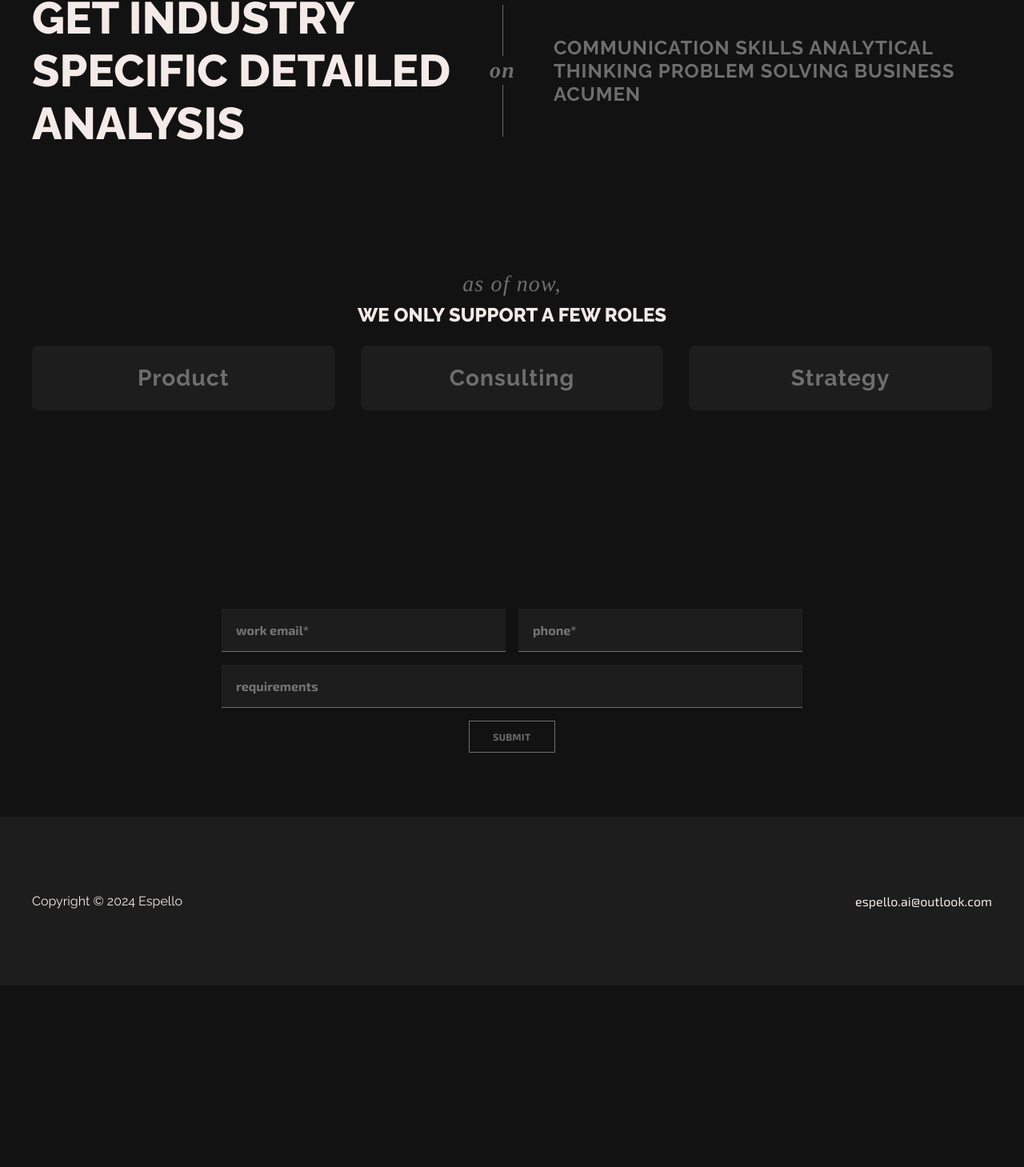
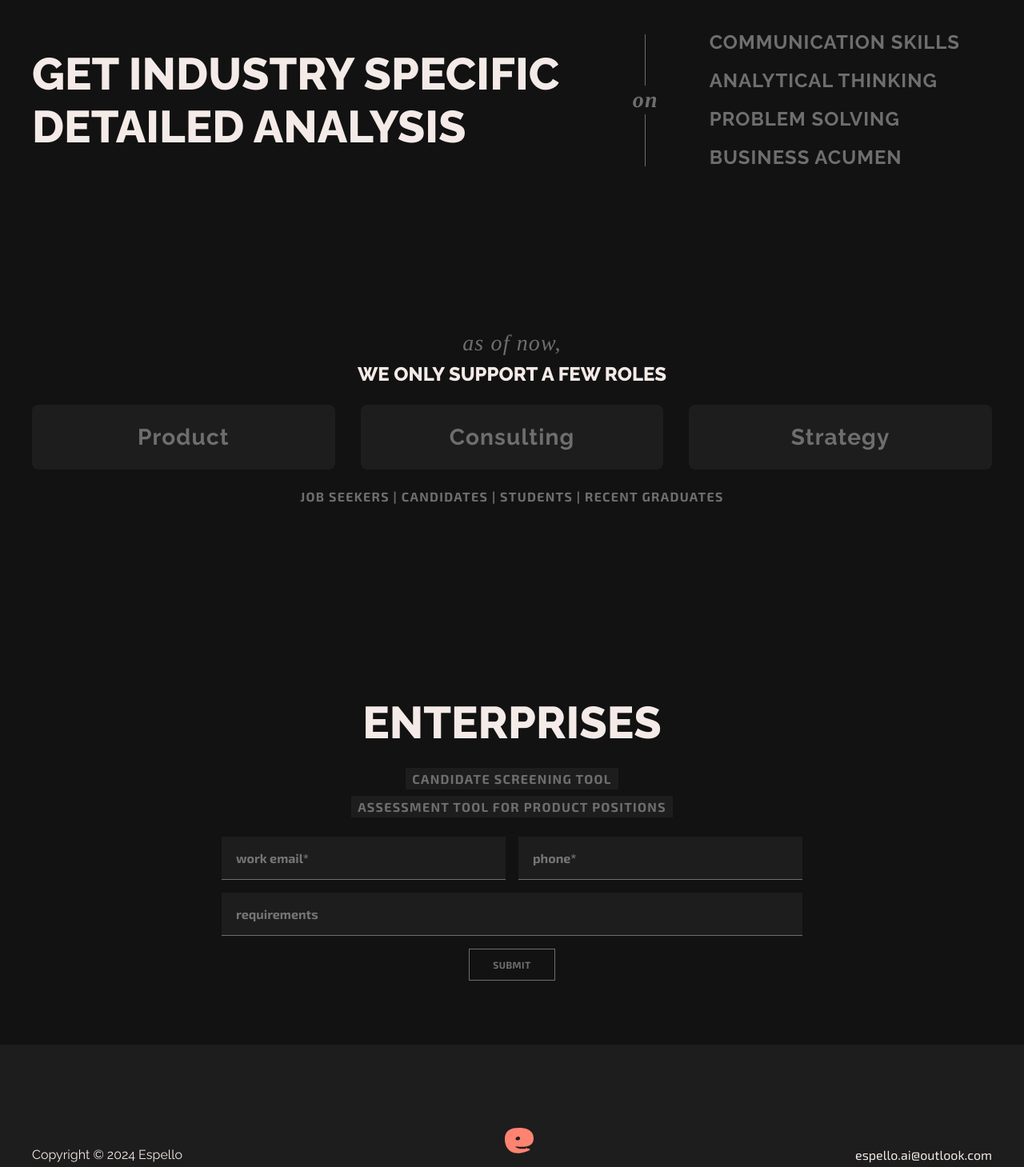
Before and after one commit to Kanespello/espello-frontend, a React (Create React App) app in the folder espello-web/: page / in a window 1280 px wide. Shown: the part 2343-3802 px from the top of the page at 80% size. Before the commit the page ends 3575 px from the top, so only its background shows below. Built offline with nearby package versions, Linux system fonts and the light colour scheme; the HTML template or start-up script is replaced by a standard one.

Commit message:
cosmatic changes on home page

```diff
--- a/espello-web/src/App.tsx
+++ b/espello-web/src/App.tsx
@@ -20,7 +20,7 @@
 import NotFound from "./components/NotFound";
 import Home from './components/Home';
 import UserWaitlist from './components/UserWaitlist';
-import Login from './components/Login';
+import Account from './components/Login';
 
 function App() {
 
@@ -30,7 +30,7 @@
                 <Route path="/" element={<Home/>}/>
                 <Route path="/userInteract" element={<UserInteract/>}/>
                 <Route path="/userWaitlist" element={<UserWaitlist/>}/>
-                <Route path="/login" element={<Login/>}/>
+                <Route path="/login" element={<Account/>}/>
                 <Route path="/*" element={<NotFound/>}/>
             </Routes>
         </BrowserRouter>
--- a/espello-web/src/components/Footer/index.css
+++ b/espello-web/src/components/Footer/index.css
@@ -1,11 +1,10 @@
 .footer {
     display: flex;
-    width: 1200px;
-    padding: 96px 40px;
+    width: 1280px;
+    padding: 80px 0;
     justify-content: space-between;
     align-items: center;
     background: var(--Dark-Grey, #1D1D1D);
-    margin: 40px 0 0;
 }
 
 .footer-left,
@@ -13,8 +12,10 @@
     color: var(--Background---Light, #F4EAE7);
     text-align: center;
     font-size: 16px;
+    font-style: normal;
     font-weight: 400;
     line-height: normal;
+    padding: 0 40px;
 }
 
 .footer-left {
@@ -25,6 +26,33 @@
     font-family: "Exo 2";
 }
 
+.footer-center {
+    display: flex;
+    padding: 24px 40px;
+    flex-direction: column;
+    justify-content: flex-end;
+    align-items: center;
+    gap: 16px;
+    align-self: stretch;
+}
+
+.footer-center-icon {
+    width: 36px;
+    height: 31.685px;
+}
+
+.footer-center-content {
+    color: var(--Highlight, #FF8371);
+    text-align: center;
+    font-family: Raleway;
+    font-size: 16px;
+    font-style: normal;
+    font-weight: 800;
+    line-height: normal;
+    letter-spacing: 1.28px;
+    text-transform: uppercase;
+}
+
 .footer-right:hover {
     color: var(--Highlight, #FF8371);
     cursor: pointer;
--- a/espello-web/src/components/Footer/index.tsx
+++ b/espello-web/src/components/Footer/index.tsx
@@ -1,6 +1,6 @@
 import './index.css'
 
-const Footer = () =>{
+const Footer = () => {
 
     const mail = 'espello.ai@outlook.com'
 
@@ -10,15 +10,24 @@
         const body = 'Your Body';
         const mailtoLink = `mailto:${recipient}?subject=${encodeURIComponent(subject)}&body=${encodeURIComponent(body)}`;
         window.open(mailtoLink);
-      }
+    }
 
     return (
         <div className="footer">
             <div className='footer-left'>
-            Copyright © 2024 Espello
+                Copyright © 2024 Espello
+            </div>
+            <div className='footer-center'>
+                <div className='footer-center-icon'>
+                    <svg xmlns="http://www.w3.org/2000/svg" width="36" height="32" viewBox="0 0 36 32" fill="none">
+                        <path fill-rule="evenodd" clip-rule="evenodd" d="M15.1693 23.4661C20.3155 23.9569 34.5309 25.3128 35.8448 15.1716C37.452 2.76584 26.29 0.00341797 17.3114 0.00341797C8.33279 0.00341797 -0.61944 2.96675 0.0336947 15.1716C0.396983 21.9603 3.59122 31.1993 15.4163 31.6754C21.7118 31.9288 31.372 28.4351 31.372 27.3899C31.372 25.7146 29.783 25.8373 26.8677 26.0624C24.928 26.2121 22.4011 26.4072 19.3644 26.1481C16.1838 25.8768 13.3231 24.0306 13.3231 23.4043C13.3231 23.29 14.0201 23.3565 15.1693 23.4661ZM16.7574 15.5737C18.314 15.2521 19.3712 14.0005 19.1187 12.778C18.8662 11.5556 17.3995 10.8252 15.8429 11.1468C14.2863 11.4684 13.2291 12.72 13.4816 13.9425C13.7341 15.1649 15.2008 15.8952 16.7574 15.5737Z" fill="#FF8371" />
+                        <path d="M26.8048 25.2142C27.0083 24.8574 27.5238 24.8608 27.7227 25.2202L28.6981 26.9835C28.8929 27.3356 28.6365 27.7673 28.234 27.7647L26.2601 27.7517C25.8577 27.7491 25.6069 27.3141 25.8063 26.9645L26.8048 25.2142Z" fill="#FF8371" />
+                    </svg>
+                </div>
+                <div className='footer-center-content'>Espello</div>
             </div>
             <div className='footer-right' onClick={openMail}>
-            {mail}
+                {mail}
             </div>
         </div>
     );
--- a/espello-web/src/components/Home/EnterpriseForm/index.css
+++ b/espello-web/src/components/Home/EnterpriseForm/index.css
@@ -6,6 +6,7 @@
     align-items: center;
     gap: 24px;
     align-self: stretch;
+    margin: 40px;
 }
 
 .enterprise-form-1 {
--- a/espello-web/src/components/Home/EnterpriseForm/index.tsx
+++ b/espello-web/src/components/Home/EnterpriseForm/index.tsx
@@ -11,13 +11,13 @@
     const [requirements, setRequirements] = useState('');
     const [successMessage, setSuccessMessage] = useState('');  // State for handling success message
 
-    const resetSuccessMessage = () =>{
-        setTimeout(()=>{
+    const resetSuccessMessage = () => {
+        setTimeout(() => {
             setSuccessMessage('');
-        },2000);
+        }, 2000);
     }
 
-    const resetFields = () =>{
+    const resetFields = () => {
         setEmail('');  // Clear email field
         setPhone('');  // Clear phone field
         setRequirements('');  // Clear requirements field
@@ -29,7 +29,7 @@
             email: email,
             phone: phone,
             message: requirements,
-            isEnterprise:"true"
+            isEnterprise: "true"
         }).toString();
 
         try {
@@ -60,7 +60,17 @@
     return (
         <div className='enterprise-form' ref={targetRef}>
             <div className='enterprise-form-1'>
-                {/* Other parts of the form */}
+                <div className='enterprise-form-1-1'>Enterprises</div>
+                <div className='enterprise-form-1-2'></div>
+                <div className='enterprise-form-1-3'></div>
+                <div className='enterprise-form-1-4'>
+                    <div className='enterprise-form-1-4-top'>
+                        <div className='enterprise-form-1-4-top-content'>candidate screening tool</div>
+                    </div>
+                    <div className='enterprise-form-1-4-bottom'>
+                        <div className='enterprise-form-1-4-bottom-content'>assessment tool for Product positions</div>
+                    </div>
+                </div>
             </div>
             <div className='enterprise-form-2'>
                 <div className='enterprise-form-2-1'>
--- a/espello-web/src/components/Home/Feature/index.css
+++ b/espello-web/src/components/Home/Feature/index.css
@@ -61,6 +61,7 @@
     line-height: normal;
     text-decoration-line: underline;
     text-transform: uppercase;
+    cursor: pointer;
 }
 
 .box-1-inner-bottom {
--- a/espello-web/src/components/Home/Feature/index.tsx
+++ b/espello-web/src/components/Home/Feature/index.tsx
@@ -1,7 +1,15 @@
 import React from "react";
 import './index.css'
+import { useNavigate } from "react-router-dom";
 
 const FeatureComponent = () => {
+
+    const navigate = useNavigate();
+
+    const onClickUserWaitlist = () => {
+        navigate('/userWaitlist');
+    };
+
     return (
         <React.Fragment>
             <div className="box-1">
@@ -27,7 +35,7 @@
                     </div>
                     <div className="box-1-inner-top-bottom">
                         <div className="box-1-inner-top-bottom-1">
-                            <div className="box-1-inner-top-bottom-1-content">
+                            <div className="box-1-inner-top-bottom-1-content" onClick={onClickUserWaitlist}>
                                 Join the Waitlist
                             </div>
                         </div>
--- a/espello-web/src/components/Home/WhatWeDo/index.css
+++ b/espello-web/src/components/Home/WhatWeDo/index.css
@@ -172,21 +172,21 @@
 
 .box-2-content-2-3 {
     display: flex;
-    padding-left: 24px;
+    padding: 40px;
+    flex-direction: column;
+    justify-content: center;
     align-items: center;
-    gap: 32px;
-    flex: 1 0 0;
+    gap: 24px;
     align-self: stretch;
 }
 
 .box-2-content-2-3-content {
-    flex: 1 0 0;
     color: var(--Grey, #6E6E6E);
     font-family: Raleway;
     font-size: 24px;
     font-style: normal;
     font-weight: 700;
-    line-height: normal;
+    line-height: 3rem;
     letter-spacing: 0.96px;
     text-transform: uppercase;
 }
@@ -244,6 +244,18 @@
     background: var(--Dark-Grey, #1D1D1D);
 }
 
+.box-2-content-3-3-content {
+    color: var(--Grey, #6E6E6E);
+    text-align: center;
+    font-family: "Exo 2";
+    font-size: 16px;
+    font-style: normal;
+    font-weight: 700;
+    line-height: normal;
+    letter-spacing: 1.28px;
+    text-transform: uppercase;
+}
+
 .box-2-content-3-2-content-button {
     display: flex;
     flex-direction: column;
--- a/espello-web/src/components/Home/WhatWeDo/index.tsx
+++ b/espello-web/src/components/Home/WhatWeDo/index.tsx
@@ -47,7 +47,12 @@
                     <div className='box-2-content-2-2-3'></div>
                 </div>
                 <div className='box-2-content-2-3'>
-                    <div className='box-2-content-2-3-content'>Communication Skills Analytical Thinking Problem Solving Business Acumen</div>
+                    <div className='box-2-content-2-3-content'>
+                        Communication Skills <br />
+                        Analytical Thinking<br />
+                        Problem Solving<br />
+                        Business Acumen
+                    </div>
                 </div>
             </div>
             <div className='box-2-content-3'>
@@ -67,7 +72,9 @@
                     </div>
                 </div>
                 <div className='box-2-content-3-3'>
-
+                    <div className='box-2-content-3-3-content'>
+                    job seekers  |  candidates  |  students  |  recent graduates
+                    </div>
                 </div>
             </div>
         </div>
```
Also changed, not shown: espello-web/src/components/Login/index.tsx (+48 -6 lines). Lines whose indentation alone changed are shown as unchanged.
